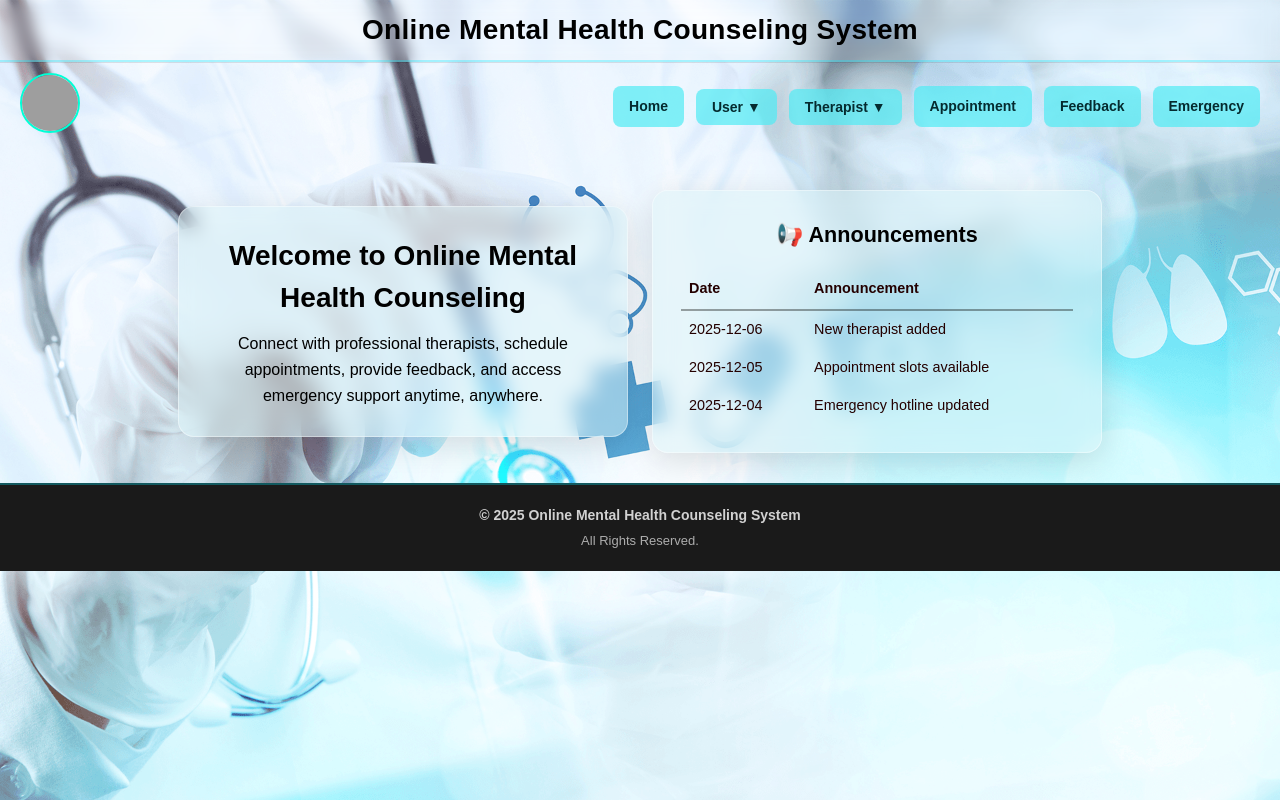
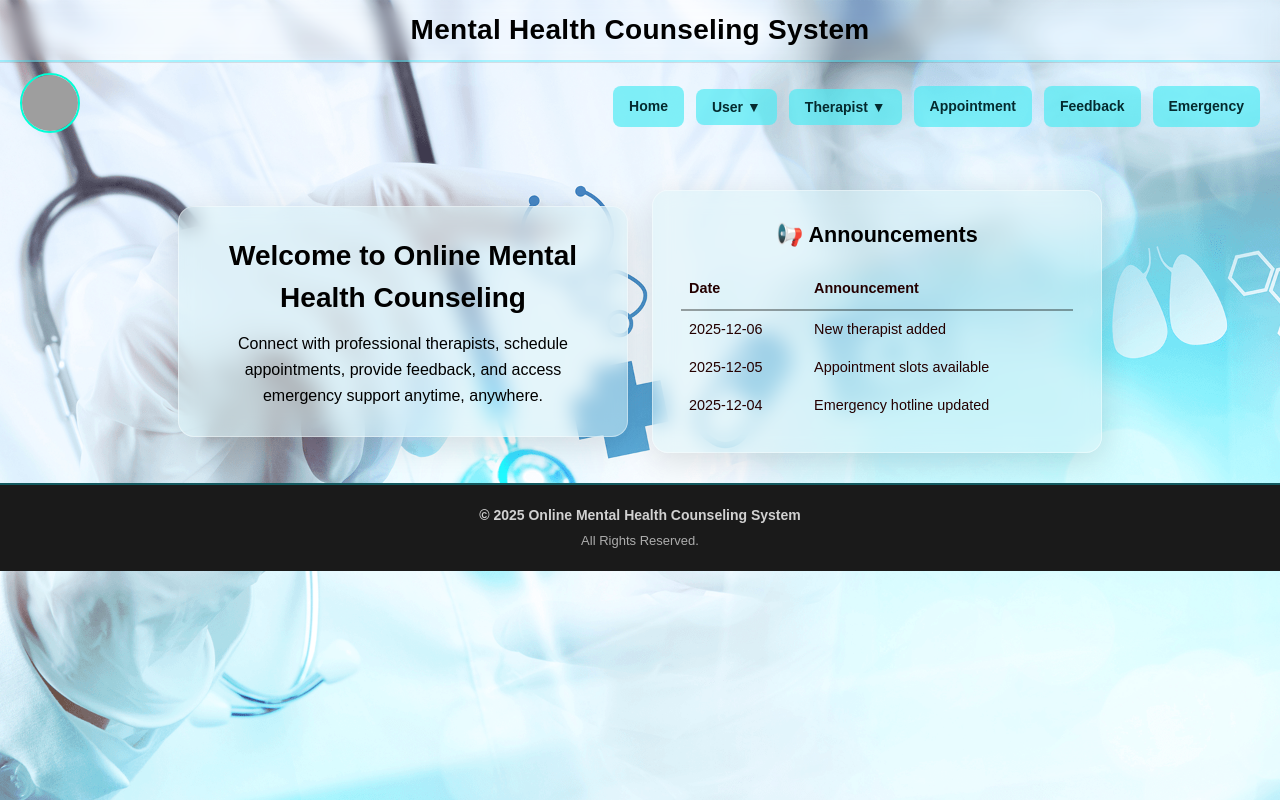
Before and after one commit to Abdullah3772/OnlineMentalHealthSystem, a React (Vite) app: page / in a window 1280 px wide. Built offline with nearby package versions, Linux system fonts and the light colour scheme; grey boxes are pictures that could not be loaded.

Commit message:
Update Navbar.jsx

```diff
--- a/src/components/Layout/Navbar.jsx
+++ b/src/components/Layout/Navbar.jsx
@@ -51,7 +51,7 @@ export default function Navbar() {
         letterSpacing: "0.3px",
         lineHeight: "1.3",
       }}>
-        Online Mental Health Counseling System
+        Mental Health Counseling System
       </div>
 
       {/* Navigation */}
```
